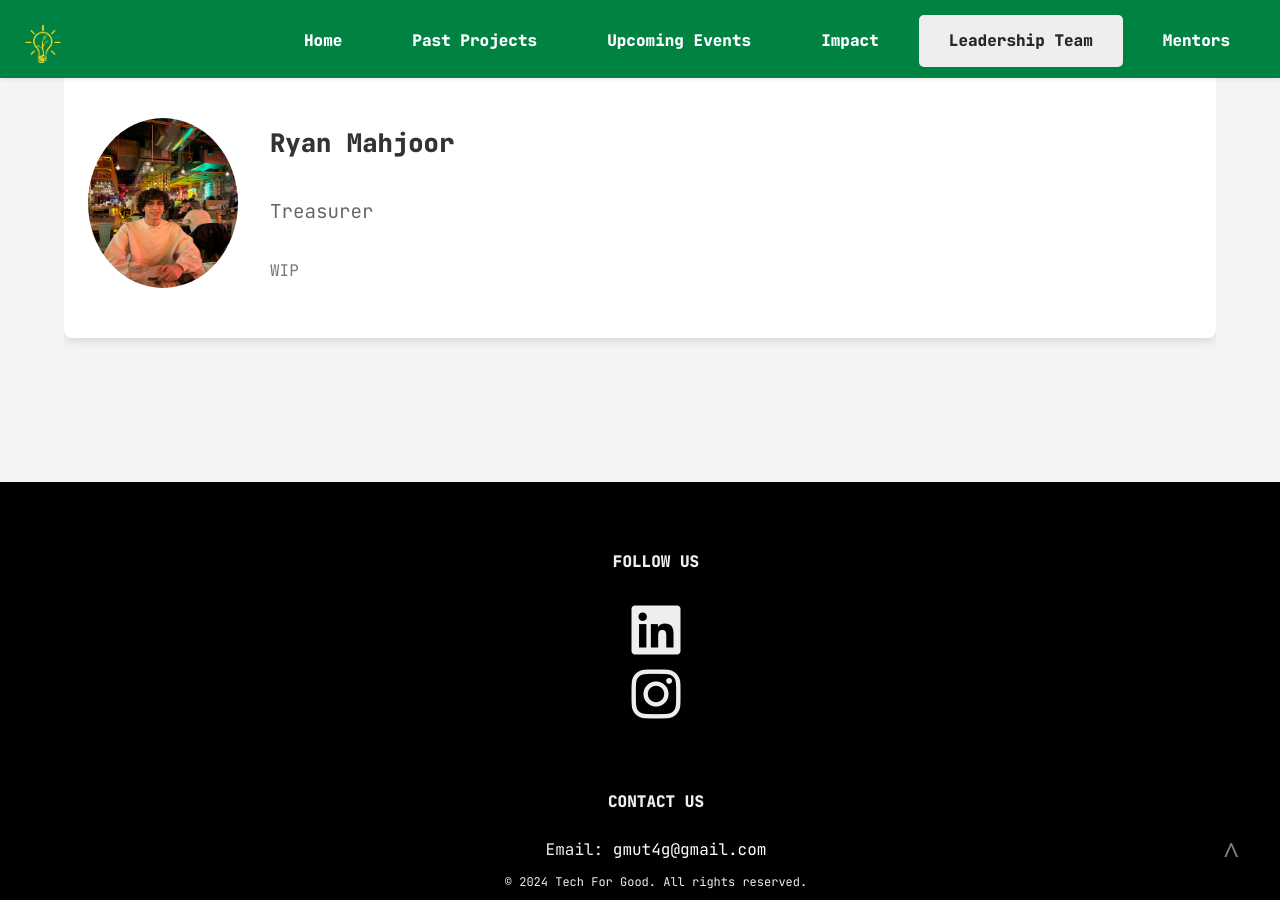
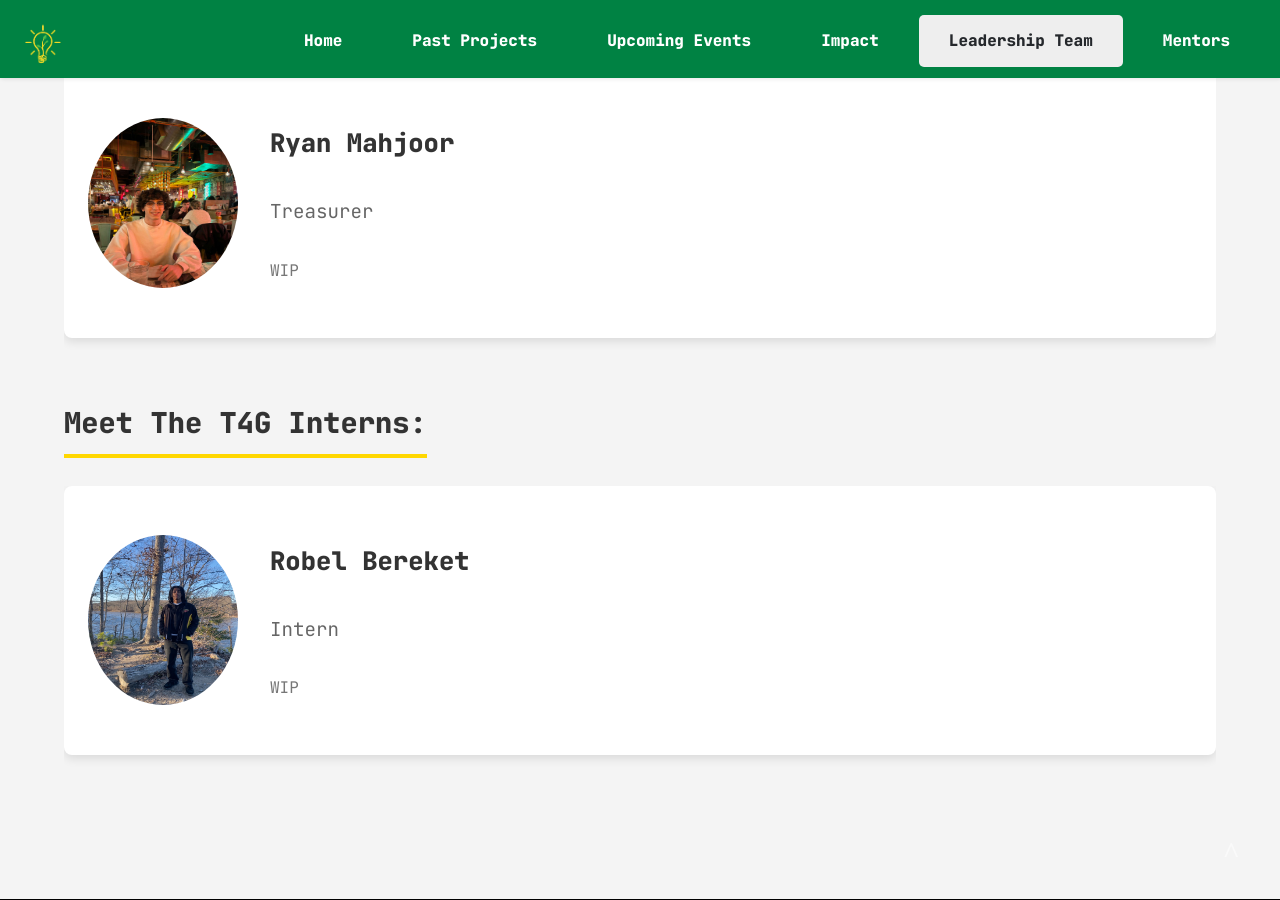
Before and after one commit to J-Souffle/T4GWebsite, a Jekyll site: the page built from pages/leadership-team.md, in a window 1280 px wide and 900 px high, scrolled down 1866 px. Built offline with Jekyll 4.4.1, drawn with Linux system fonts in a browser that asks for light colours; some of the changed text lies outside the part shown.

Commit message:
Added Interns Section

```diff
--- a/_includes/leadership-team.html
+++ b/_includes/leadership-team.html
@@ -1,6 +1,6 @@
 <link rel="stylesheet" href="/assets/css/leadership-team.css">
 <section id="leadership-section">
-    <h2 class="section-title">Meet The Team:</h2>
+    <h2 class="section-title">Meet The T4G Board:</h2>
     <div class="leadership-spotlight">
       <div class="leader">
         <img src="../assets/images/Arman.jpeg" alt="Leader 1">
@@ -52,4 +52,16 @@
       </div>
       <!-- Add more leaders as needed -->
     </div>
+
+    <h2 class="section-title">Meet The T4G Interns:</h2>
+    <div class="leadership-spotlight">
+      <div class="leader">
+        <img src="../assets/images/Robel.JPG" alt="Leader 6">
+        <div class="leader-info">
+          <h3 class="leader-name">Robel Bereket</h3>
+          <p class="leader-position">Intern</p>
+          <p class="leader-bio">WIP</p>
+        </div>
+      </div>
+      </div>
   </section>
```
Also changed, not shown: assets/images/Robel.JPG (added).
